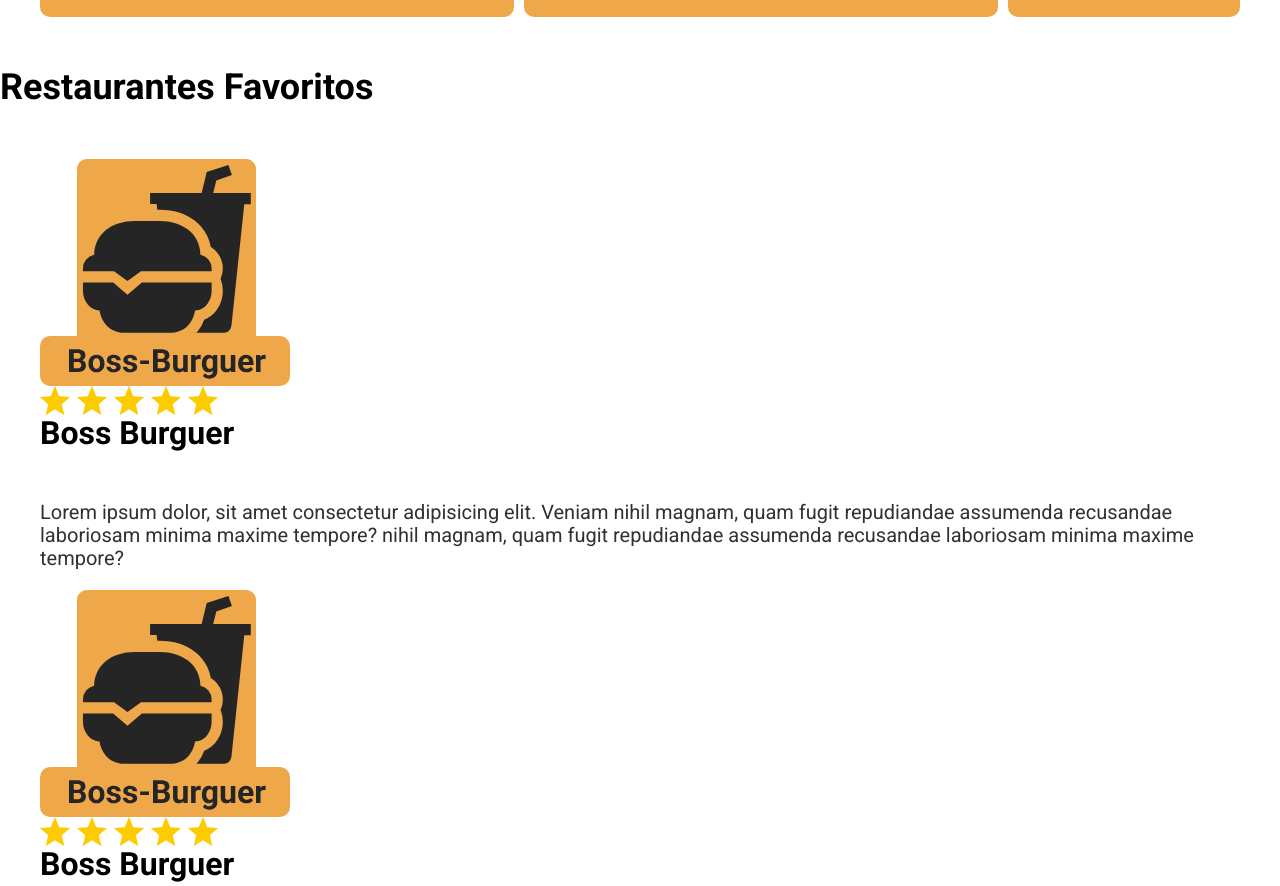
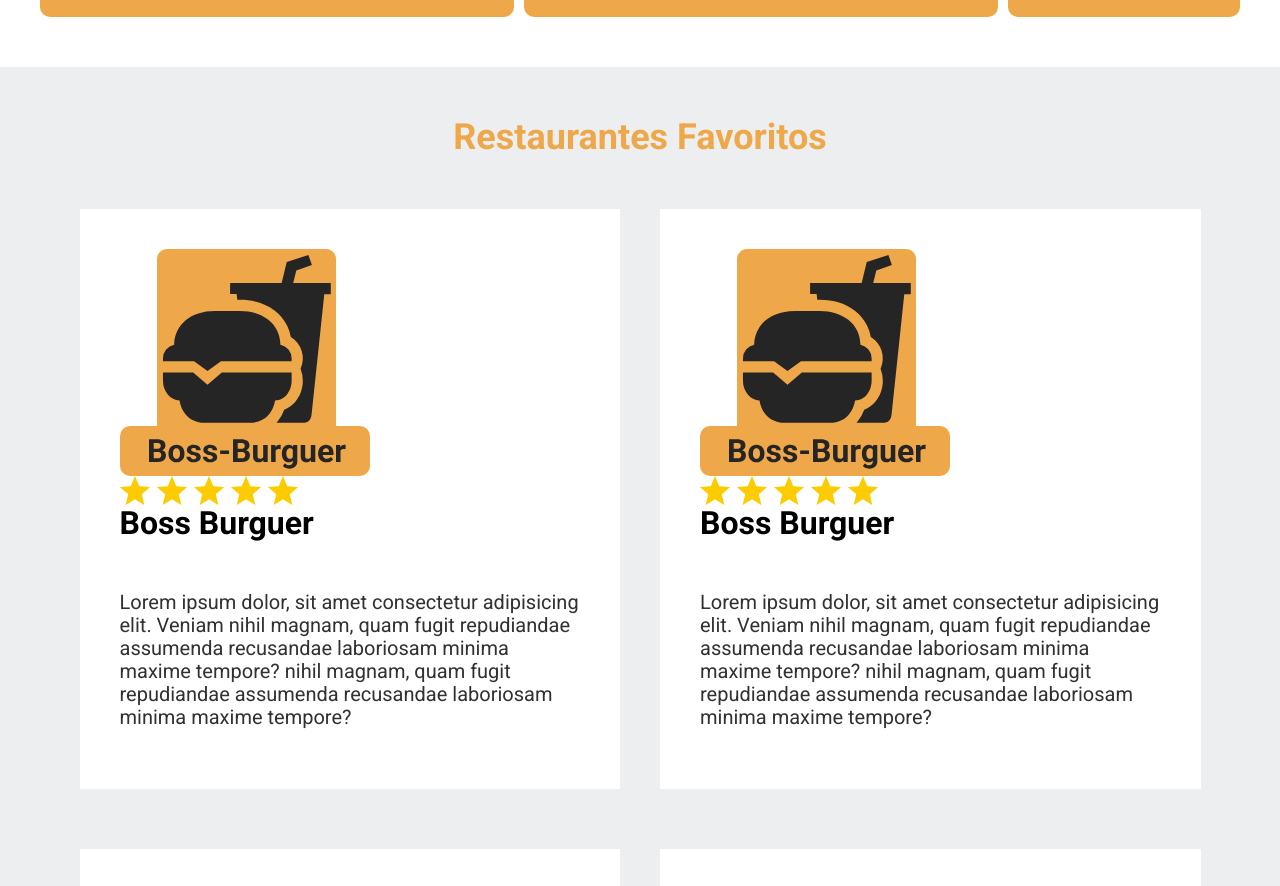
Before and after one commit to Lucassocorrosilva7/Food-Saintly, a website: page index.html in a window 1280 px wide. Shown: the part 2850-3736 px from the top of the page. Drawn offline with Linux system fonts and the light colour scheme.

Commit message:
Continuidade no desenvolvimento da seção favoritos

```diff
--- a/index.html
+++ b/index.html
@@ -170,7 +170,7 @@
       </div>
     </section>
     <main class="favorites">
-      <h2 class="favoritos__heading">Restaurantes Favoritos</h2>
+      <h2 class="favorites__heading">Restaurantes Favoritos</h2>
       <div class="favorites__grid contents">
         <div class="favorite">
           <div class="favorite__grid">
--- /dev/null
+++ b/src/scss/layout/_favorites.scss
@@ -0,0 +1,28 @@
+@use 'base/variables' as v;
+@use 'base/mixins' as m;
+
+.favorites{
+    background-color: v.$gray;
+    padding: v.$space;
+
+    &__heading{
+        text-align: center;
+        color: v.$primary;
+    }
+
+    &__grid{
+        @include m.tablet {
+            @include m.grid(2,4rem)
+        }
+    }
+}
+
+.favorite{
+    background-color: v.$light;
+    padding: 4rem;
+    margin-bottom: 2rem;
+
+    &:last-of-type{
+        margin-bottom: 0;
+    }
+}
--- a/src/scss/layout/index.scss
+++ b/src/scss/layout/index.scss
@@ -3,3 +3,4 @@
 @forward "home";
 @forward "steps";
 @forward "witness";
+@forward "favorites";
```
Also changed, not shown: README.md, build/css/app.css, 1 other file.
